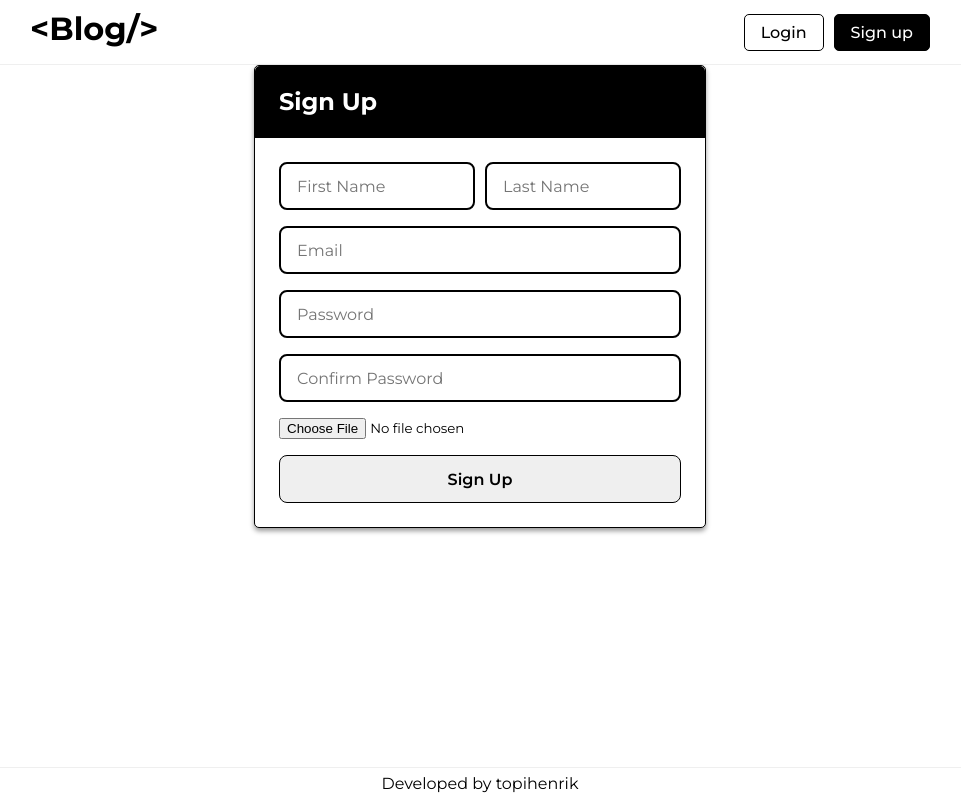
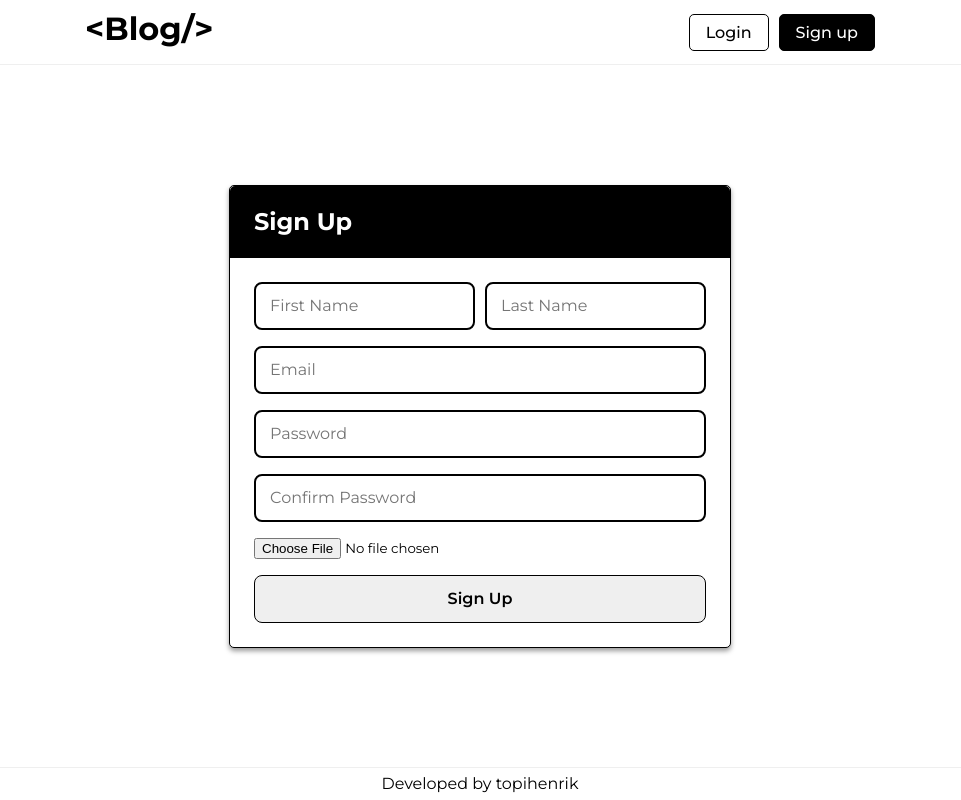
Before and after one commit to topihenrik/blog-front, a React (Create React App) app: page /signup in a window 1280 px wide. Shown: the whole page, without its empty margins (160-1121 px from the left). Built offline with nearby package versions, Linux system fonts and the light colour scheme.

Commit message:
Better support for different devices

```diff
--- a/src/components/LogIn/index.js
+++ b/src/components/LogIn/index.js
@@ -38,7 +38,7 @@ export default function LoginMain(props) {
     }
 
     return(
-        <div className="loginMain">
+        <main className="loginMain">
             <div className="login-box">
                 <div className="login-title-box">
                     <h2>Log In</h2>
@@ -53,6 +53,6 @@ export default function LoginMain(props) {
                     <button>Log In</button>
                 </form>
             </div>
-        </div>
+        </main>
     )
 }
--- a/src/components/SignUp/index.js
+++ b/src/components/SignUp/index.js
@@ -47,7 +47,7 @@ export default function SignUpMain(props) {
     }
 
     return(
-        <div className="signUpMain">
+        <main className="signUpMain">
             <div className="signup-box">
                 <div className="signup-title-box">
                     <h2>Sign Up</h2>
@@ -60,7 +60,7 @@ export default function SignUpMain(props) {
                     <input className="text-input" name="email" type="email" placeholder="Email" required={true}/>
                     <input className="text-input" name="password" type="password" placeholder="Password" required={true}/>
                     <input className="text-input" name="password_confirm" type="password" placeholder="Confirm Password" required={true}/>
-                    <input name="avatar" type="file" accept="image/png, image/jpeg" onChange={handleChange}/>
+                    <input className="file-input" name="avatar" type="file" accept="image/png, image/jpeg" onChange={handleChange}/>
                     {result.status === 409  &&
                     <div className="error-box">
                         <p>{result.message}</p>
@@ -77,6 +77,6 @@ export default function SignUpMain(props) {
                     <button>Sign Up</button>
                 </form>
             </div>
-        </div>
+        </main>
     )
 }
--- a/src/index.css
+++ b/src/index.css
@@ -55,7 +55,6 @@ header {
   background-color: var(--white);
   justify-content: space-between;
   min-height: 64px;
-  padding: 0 24px;
   border-bottom: 1px solid var(--border);
 }
 
@@ -67,6 +66,7 @@ header > div {
 .header-box {
   display: flex;
   justify-content: space-between;
+  margin: 0 14px;
   width: 100%;
 }
 
@@ -134,27 +134,58 @@ header > div {
   border-radius: 5px;
 }
 
+
+@media (min-width: 600px) {
+  .header-box {
+    width: clamp(550px, 90vw, 790px);
+    margin: 0 auto;
+  }
+}
+
 @media (min-width: 916px) {
-  header {
-    padding: 0;
-  }
-
   .header-box {
     margin: 0 auto;
-    width: 900px;
+    width: 790px;
   }
 }
 
 /* Login and SignUp */
 .text-input {
   height: 48px;
-  padding: 16px;
+  padding: 14px;
   border-radius: 8px;
   border: 2px solid black;
   font-size: 16px;
   text-decoration: none;
   box-sizing: border-box;
 }
+
+.file-input {
+  width: 250px;
+}
+
+.loginMain, .signUpMain {
+  display: flex;
+  flex-direction: column;
+  justify-content: center;
+  align-items: center;
+  height: 100%;
+}
+
+
+.login-box, .signup-box {
+  width: fit-content;
+  height: fit-content;
+  margin: 0 8px;
+  min-width: calc(320px - 28px);
+}
+
+
+.login-box {
+  min-width: clamp(292px, 95vw, 400px);
+}
+
+
 
 .login-form button, .signup-form button {
   font-weight: 600;
@@ -169,7 +200,7 @@ header > div {
   background-color: var(--white);
   border-radius: 5px;
   border: 1px solid black;
-  margin: 0 24px;
+  margin: 0 14px;
   box-shadow: 0px 3px 5px 0px rgba(0,0,0,0.4);
 }
 
@@ -188,7 +219,7 @@ header > div {
   display: flex;
   flex-direction: column;
   gap: 16px;
-  padding: 24px;
+  margin: 24px;
 }
 
 .signup-name-box {
@@ -198,8 +229,10 @@ header > div {
 }
 
 .signup-name-box input {
-  width: 100%;
+  width: 100%
 }
+
+
 
 .error-box {
   background-color: #cf000f;
@@ -225,7 +258,7 @@ header > div {
     width: 500px;
   }
 
-  .signUpMain {
+  .signup-box {
     margin: 0 auto;
     width: 500px;
   }
@@ -236,7 +269,6 @@ header > div {
 .homeMain {
   display: flex;
   flex-direction: column;
-  background-color: yellowgreen;
 }
 
 .posts-box {
@@ -244,8 +276,7 @@ header > div {
   flex-direction: column;
   gap: 10px;
   background-color: var(--white);
-  padding: 32px 24px;
-  border-top: 1px solid var(--border);
+  margin: 32px 14px;
 }
 
 .heroScreen {
@@ -255,10 +286,6 @@ header > div {
   background-color: var(--gray);
   width: calc(100%-48px);
   padding: 128px 34px;
-}
-
-.posts-title {
-  margin: 8px 0;
 }
 
 .post-hr, .comment-hr {
@@ -296,7 +323,6 @@ header > div {
 
 .photo-thumbnail {
   display: none;
-  width: 256px;
 }
 
 .author-avatar-card {
@@ -305,18 +331,46 @@ header > div {
   border-radius: 100px;
 }
 
-@media (min-width: 916px) {
+@media (min-width: 600px) {
+
   .homeMain {
+    width: clamp(550px, 90vw, 768px);
     margin: 0 auto;
-    width: 900px;
   }
 
   .photo-thumbnail {
     display: inline-block;
+    object-fit: cover;
+    width: 192px;
+    height: 100%;
   }
 
   .posts-box {
-    padding: 32px 0;
+    margin: 32px 0;
+  }
+
+  .postCard a {
+    flex-direction: row;
+    gap: 32px;
+  }
+}
+
+
+@media (min-width: 916px) {
+  .homeMain {
+    width: 768px;
+    margin: 0 auto;
+  }
+
+  .photo-thumbnail {
+    display: inline-block;
+    object-fit: fill;
+    width: 256px;
+    height: auto;
+  }
+
+  .posts-box {
+    margin: 32px 0;
   }
 
   .postCard a {
@@ -331,8 +385,8 @@ header > div {
 .blogMain {
   display: flex;
   flex-direction: column;
+  margin: 16px 14px;
   gap: 16px;
-  margin: 8px 24px;
 }
 
 .postFull {
@@ -364,10 +418,19 @@ header > div {
   border-radius: 100px;
 }
 
+@media (min-width: 600px) {
+  .postFull {
+    max-width: clamp(550px, 90vw, 768px);
+    margin: 0 auto;
+  }
+}
+
 @media (min-width: 916px) {
-  .blogMain {
+  .postFull {
+    margin: 16px auto;
+    /* width: 900px; */
+    width: 768px;
     margin: 0 auto;
-    width: 900px;
   }
 }
 
@@ -378,6 +441,7 @@ header > div {
   border: 1px solid black;
   border-radius: 5px;
   box-shadow: 0px 3px 5px 0px rgba(0,0,0,0.4);
+  padding: 10px;
 }
 
 .commentSection h2 {
@@ -456,6 +520,21 @@ header > div {
   color: black;
 }
 
+
+@media (min-width: 600px) {
+  .commentSection {
+    min-width: clamp(550px, 90vw, 768px);
+    margin: 0 auto;
+  }
+}
+
+@media (min-width: 912px) {
+  .commentSection {
+    width: 768px;
+    margin: 0 auto;
+  }
+}
+
 /* Footer */
 footer {
   display: flex;
```
